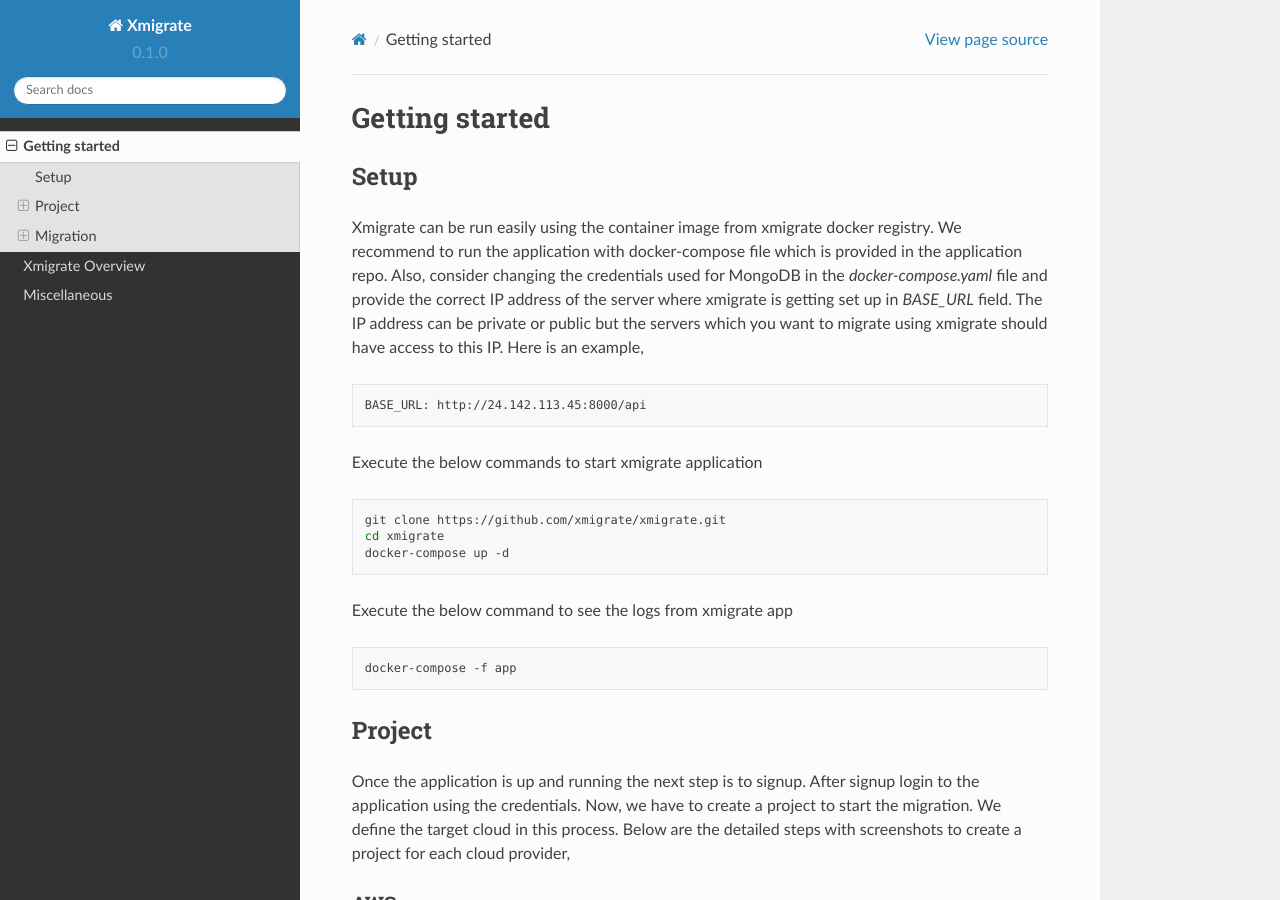
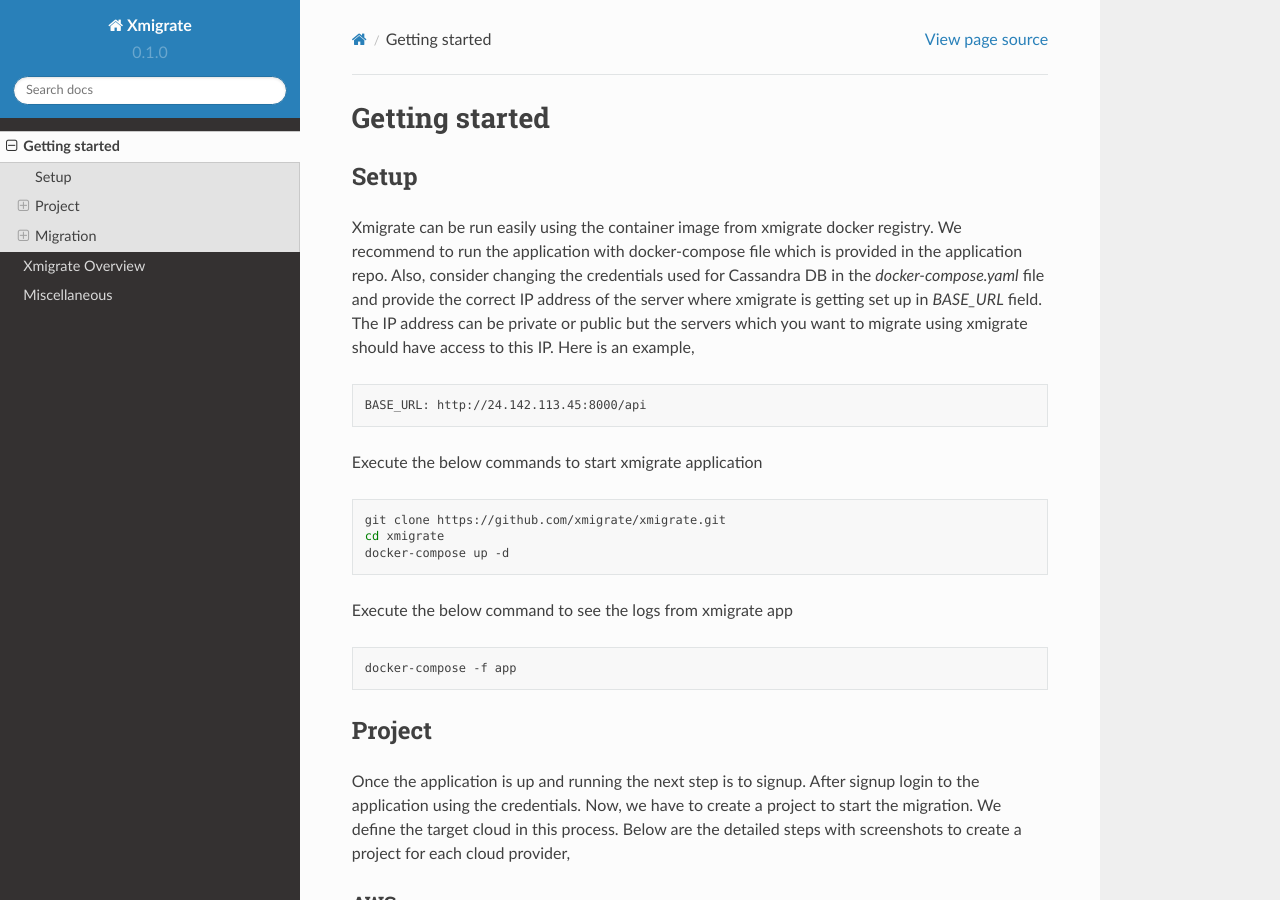
Before and after one commit to xmigrate/xmigrate-docs, a Sphinx documentation site: the page built from docs/source/getting_started.rst, in a window 1280 px wide and 900 px high. Built offline with Sphinx 7.4.7 and the Read the Docs theme 2.0.0, drawn with Linux system fonts in a browser that asks for light colours.

Commit message:
changed to cassandra db

```diff
--- a/docs/source/getting_started.rst
+++ b/docs/source/getting_started.rst
@@ -10,7 +10,7 @@
 
 Xmigrate can be run easily using the container image from xmigrate docker registry. We recommend to
 run the application with docker-compose file which is provided in the application repo.
-Also, consider changing the credentials used for MongoDB in the `docker-compose.yaml` file and provide
+Also, consider changing the credentials used for Cassandra DB in the `docker-compose.yaml` file and provide
 the correct IP address of the server where xmigrate is getting set up in `BASE_URL` field. The IP address
 can be private or public but the servers which you want to migrate using xmigrate should have access to this IP.
 Here is an example,
```
